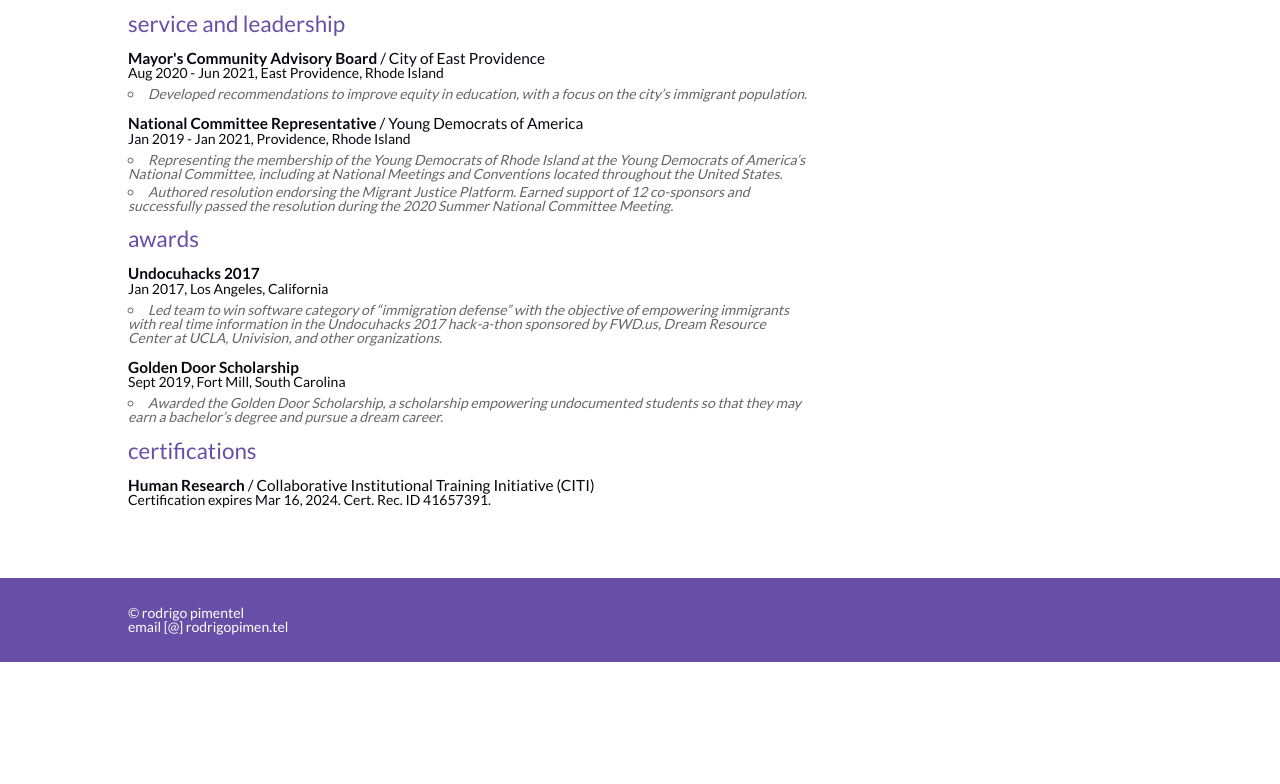
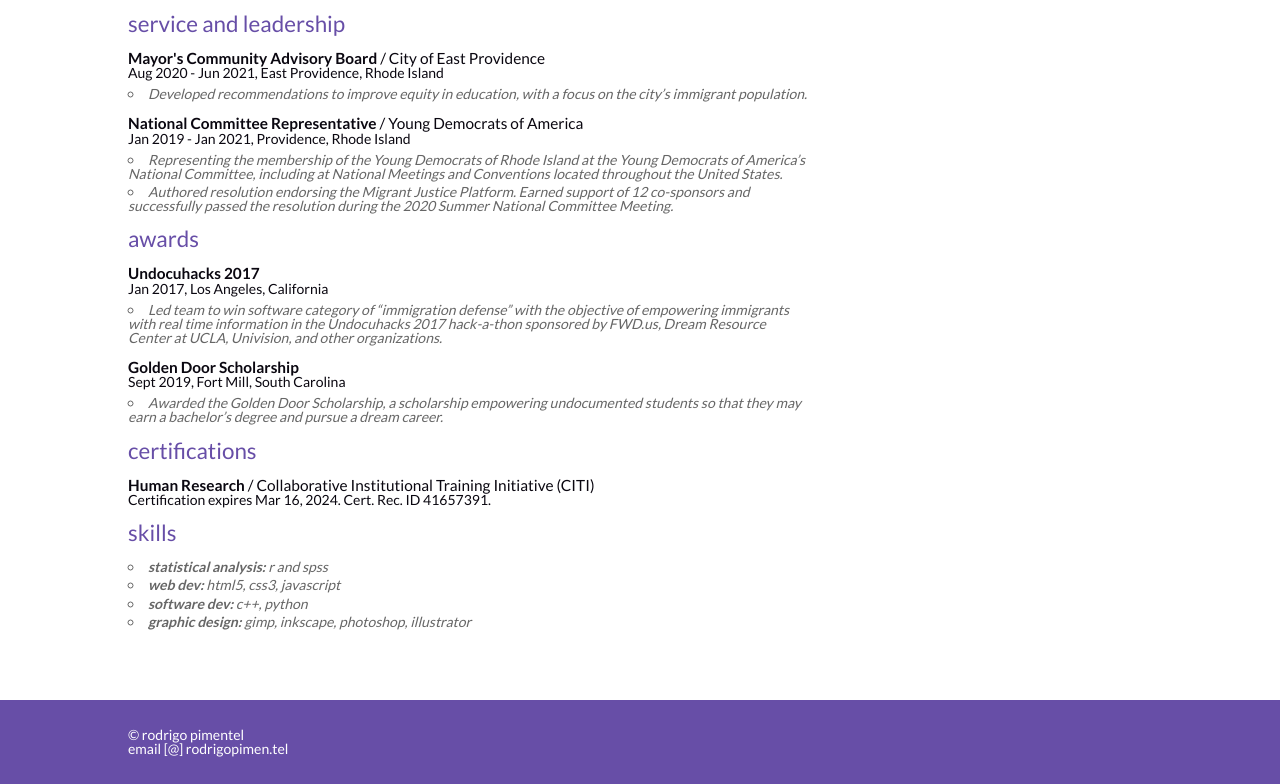
Before and after one commit to rodrigopimentel/gds-pd-fellowship-resume-website, a plain HTML site: page index.html in a window 1280 px wide. Shown: the part 1269-2053 px from the top of the page. Before the commit the page ends 1931 px from the top, so only its background shows below. Drawn offline with Linux system fonts and the light colour scheme.

Commit message:
added skills to resume

```diff
--- a/index.html
+++ b/index.html
@@ -154,6 +154,18 @@
                 <p class="tagline">Certification expires Mar 16, 2024. Cert. Rec. ID 41657391.</p>
             </resume-entry>
 
+            <h3>skills</h3>
+            <resume-entry>
+                <resume-entry-description>
+                    <ul>
+                        <li><strong>statistical analysis: </strong>r and spss</li>
+                        <li><strong>web dev: </strong>html5, css3, javascript</li>
+                        <li><strong>software dev: </strong> c++, python</li>
+                        <li><strong>graphic design: </strong> gimp, inkscape, photoshop, illustrator</li>
+                    </ul>
+                </resume-entry-description>
+            </resume-entry>
+
         </section>
     </main>
     <footer>
```
